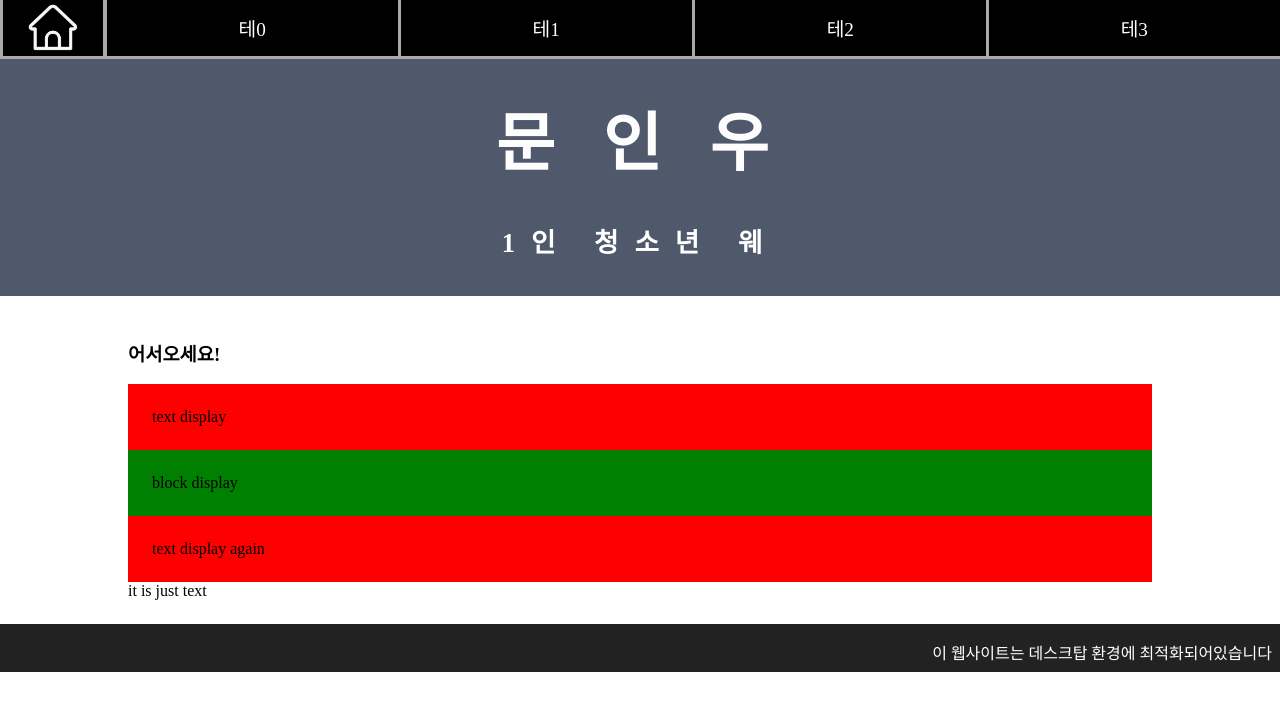
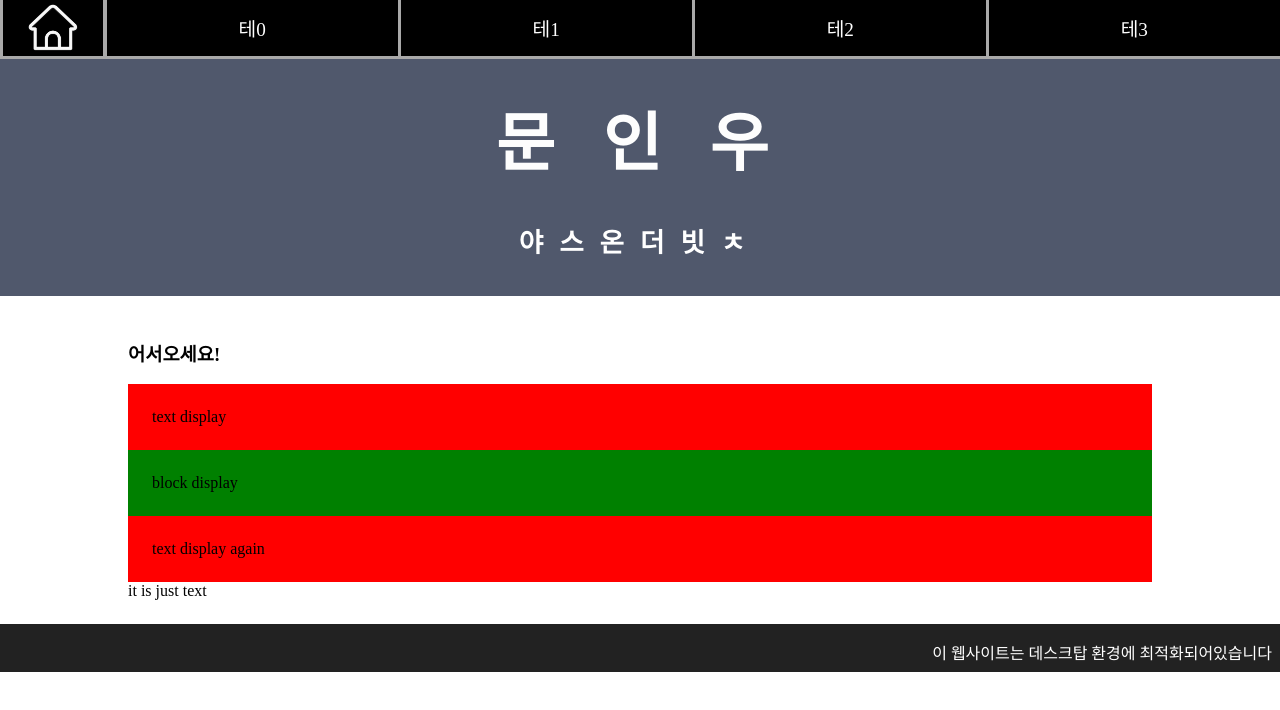
Before and after one commit to modabada/ReactWeb, a React (Create React App) app: page / in a window 1280 px wide. Shown: the top 710 px of the page. Built offline with nearby package versions, Linux system fonts and the light colour scheme; a web font is replaced by a local one.

Commit message:
의존성 warning 수정

```diff
--- a/src/Home.tsx
+++ b/src/Home.tsx
@@ -2,7 +2,7 @@ import { useState, useEffect, useRef } from 'react';
 import './Home.css';
 
 function Title() {
-    const word = " 1인 청소년 웹개발 연습 홈페이지".normalize("NFKD");
+    const word = " 야스온더빗ㅊ".normalize("NFKD");
     const dict: Function = (n: string) => {
         switch (n) {
             case "ᄀ": return "ㄱ";
@@ -25,7 +25,7 @@ function Title() {
     const word_output = () => {
         const code = word[index].charCodeAt(0);
         if (4352 <= code && code <= 4370) {
-            return word.slice(0, index) + dict(word[index])
+            return word.slice(0, index) + dict(word[index]);
         }
         else {
             return word.slice(0, index + 1);
@@ -33,8 +33,9 @@ function Title() {
     }
 
     const timer = useRef(0);
-    const interv: any = useRef(0);
+    const interv: any = useRef();
     const [index, setIndex] = useState(0);
+    const leng = useRef(word.length);
     useEffect(() => {
         interv.current = setInterval(() => {
             if (timer.current++ > 25) {
@@ -44,7 +45,7 @@ function Title() {
         return () => clearInterval(interv.current);
     }, []);
     useEffect(() => {
-        if (index > word.length - 2) {
+        if (index > leng.current - 2) {
             clearInterval(interv.current);
         }
     }, [index]);
```
